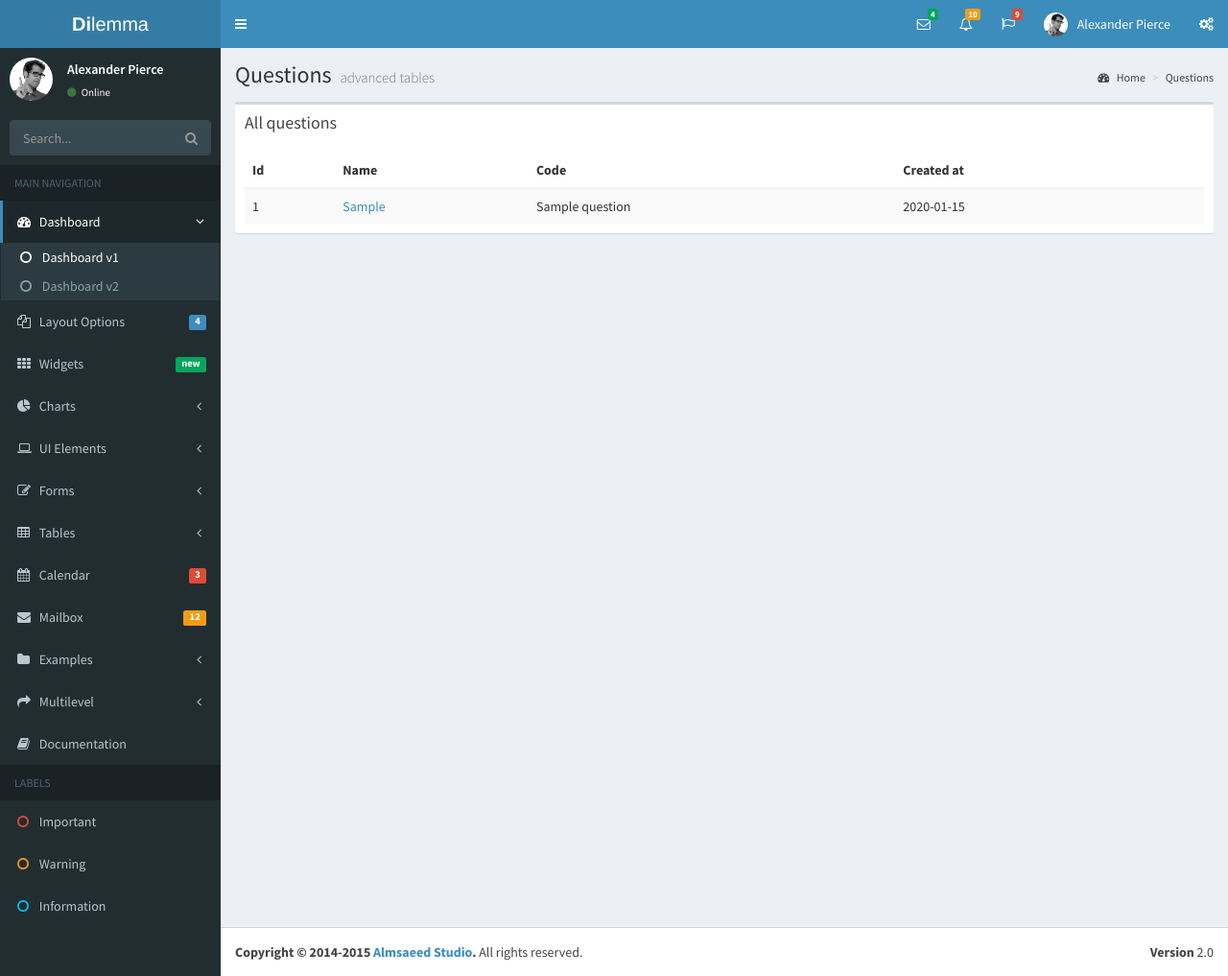
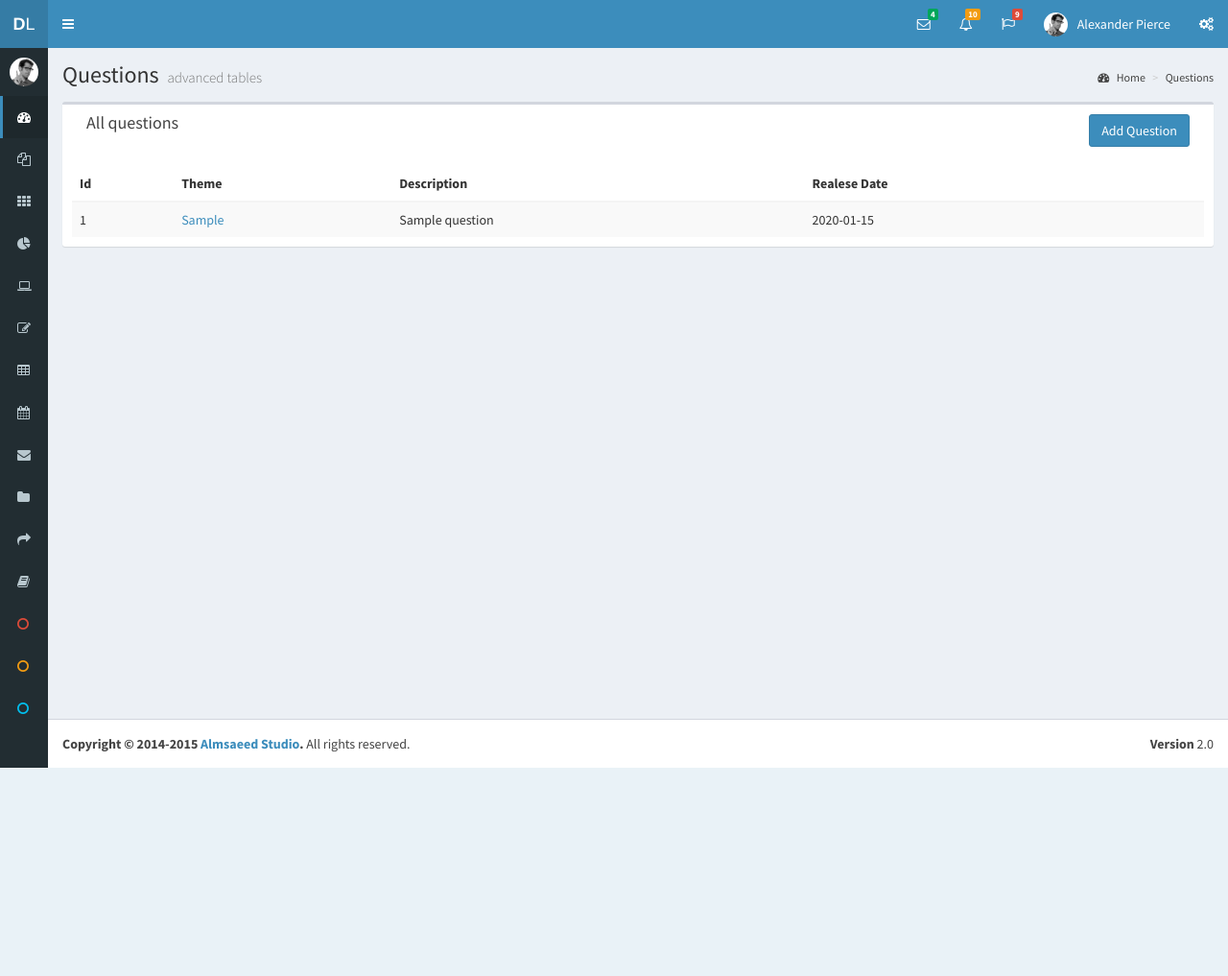
Before and after one commit to zekaroz/Dilemma, a Laravel app: page /questions in a window 1280 px wide. Shown: the whole page at 96% size. After the commit the page ends 800 px from the top, so only its background shows below. Run offline with Laravel 8, Linux system fonts and the light colour scheme; tables that the repository leaves empty hold one stand-in row (values such as "Sample post"); settings files or empty folders that the repository lacks are supplied; some libraries are stand-ins or nearby versions.

Commit message:
Agora é possível criar e editar questões (apenas tema e descrição). Já é possível visualizar as opções de cada questão.

```diff
--- a/app/Http/Controllers/QuestionsController.php
+++ b/app/Http/Controllers/QuestionsController.php
@@ -6,6 +6,7 @@ use Illuminate\Http\Request;
 
 use App\Http\Requests;
 use App\Question;
+use App\QuestionOption;
 
 class QuestionsController extends Controller
 {
@@ -27,7 +28,7 @@ class QuestionsController extends Controller
      */
     public function create()
     {
-        //
+        return view('questions\create');
     }
 
     /**
@@ -38,7 +39,16 @@ class QuestionsController extends Controller
      */
     public function store(Request $request)
     {
-        //
+          $question = new Question([
+            'theme'=>$request->get('theme'),
+            'question'=>$request->get('question'),
+          ]);
+
+          // this automatically applies the user id for
+          //the relations ship
+          $question->save();
+
+          return redirect('/questions/'.$question->id.'/edit');
     }
 
     /**
@@ -49,7 +59,6 @@ class QuestionsController extends Controller
      */
     public function show($id)
     {
-        //
     }
 
     /**
@@ -60,7 +69,11 @@ class QuestionsController extends Controller
      */
     public function edit($question)
     {
-          return view('questions.edit')->with(compact('question'));
+          $question_options = $question->options;
+
+          return view('questions.edit')
+                  ->with(compact('question'))
+                  ->with(compact('question_options'));
     }
 
     /**
@@ -72,7 +85,14 @@ class QuestionsController extends Controller
      */
     public function update(Request $request, $id)
     {
-        //
+        $question = Question::findOrFail($id);
+
+        $question->update([
+                'theme'=>$request->get('theme'),
+                'question'=>$request->get('question')
+            ]);
+
+         return redirect('questions');
     }
 
     /**
--- a/app/Http/routes.php
+++ b/app/Http/routes.php
@@ -15,9 +15,9 @@ Route::get('/', function () {
     return view('welcome');
 });
 
-Route::get('/questions', 'QuestionsController@index');
+Route::get('/questions/{question}/edit', 'QuestionsController@edit');
 
-Route::get('/questions/{question}/edit', 'QuestionsController@edit');
+Route::resource('questions', 'QuestionsController');
 
 /*
 |--------------------------------------------------------------------------
--- a/app/Question.php
+++ b/app/Question.php
@@ -6,5 +6,13 @@ use Illuminate\Database\Eloquent\Model;
 
 class Question extends Model
 {
-    //
+
+      protected $fillable =  [
+        'theme',
+        'question'
+          ];
+
+      public function options(){
+          return  $this->hasMany('App\QuestionOption', 'question_id', 'id');
+      }
 }
--- a/resources/views/layout/app.blade.php
+++ b/resources/views/layout/app.blade.php
@@ -27,7 +27,7 @@
         <script src="https://oss.maxcdn.com/respond/1.4.2/respond.min.js"></script>
     <![endif]-->
   </head>
-  <body class="hold-transition skin-blue sidebar-mini">
+  <body class="hold-transition skin-blue sidebar-collapse sidebar-mini">
         <div class="wrapper">
             @include('layout.header')
             @include('layout.sidebar')
--- a/resources/views/layout/sidebar.blade.php
+++ b/resources/views/layout/sidebar.blade.php
@@ -26,10 +26,10 @@
             <li class="header">MAIN NAVIGATION</li>
             <li class="active treeview">
               <a href="#">
-                <i class="fa fa-dashboard"></i> <span>Dashboard</span> <i class="fa fa-angle-left pull-right"></i>
+                <i class="fa fa-dashboard"></i> <span>Questions</span> <i class="fa fa-angle-left pull-right"></i>
               </a>
               <ul class="treeview-menu">
-                <li class="active"><a href="index.html"><i class="fa fa-circle-o"></i> Dashboard v1</a></li>
+                <li class="active"><a href="/questions"><i class="fa fa-circle-o"></i> Questions</a></li>
                 <li><a href="index2.html"><i class="fa fa-circle-o"></i> Dashboard v2</a></li>
               </ul>
             </li>
@@ -40,14 +40,14 @@
                 <span class="label label-primary pull-right">4</span>
               </a>
               <ul class="treeview-menu">
-                <li><a href="pages/layout/top-nav.html"><i class="fa fa-circle-o"></i> Top Navigation</a></li>
-                <li><a href="pages/layout/boxed.html"><i class="fa fa-circle-o"></i> Boxed</a></li>
-                <li><a href="pages/layout/fixed.html"><i class="fa fa-circle-o"></i> Fixed</a></li>
-                <li><a href="pages/layout/collapsed-sidebar.html"><i class="fa fa-circle-o"></i> Collapsed Sidebar</a></li>
+                <li><a href="/pages/layout/top-nav.html"><i class="fa fa-circle-o"></i> Top Navigation</a></li>
+                <li><a href="/pages/layout/boxed.html"><i class="fa fa-circle-o"></i> Boxed</a></li>
+                <li><a href="/pages/layout/fixed.html"><i class="fa fa-circle-o"></i> Fixed</a></li>
+                <li><a href="/pages/layout/collapsed-sidebar.html"><i class="fa fa-circle-o"></i> Collapsed Sidebar</a></li>
               </ul>
             </li>
             <li>
-              <a href="pages/widgets.html">
+              <a href="/pages/widgets.html">
                 <i class="fa fa-th"></i> <span>Widgets</span> <small class="label pull-right bg-green">new</small>
               </a>
             </li>
@@ -58,10 +58,10 @@
                 <i class="fa fa-angle-left pull-right"></i>
               </a>
               <ul class="treeview-menu">
-                <li><a href="pages/charts/chartjs.html"><i class="fa fa-circle-o"></i> ChartJS</a></li>
-                <li><a href="pages/charts/morris.html"><i class="fa fa-circle-o"></i> Morris</a></li>
-                <li><a href="pages/charts/flot.html"><i class="fa fa-circle-o"></i> Flot</a></li>
-                <li><a href="pages/charts/inline.html"><i class="fa fa-circle-o"></i> Inline charts</a></li>
+                <li><a href="/pages/charts/chartjs.html"><i class="fa fa-circle-o"></i> ChartJS</a></li>
+                <li><a href="/pages/charts/morris.html"><i class="fa fa-circle-o"></i> Morris</a></li>
+                <li><a href="/pages/charts/flot.html"><i class="fa fa-circle-o"></i> Flot</a></li>
+                <li><a href="/pages/charts/inline.html"><i class="fa fa-circle-o"></i> Inline charts</a></li>
               </ul>
             </li>
             <li class="treeview">
@@ -71,12 +71,12 @@
                 <i class="fa fa-angle-left pull-right"></i>
               </a>
               <ul class="treeview-menu">
-                <li><a href="pages/UI/general.html"><i class="fa fa-circle-o"></i> General</a></li>
-                <li><a href="pages/UI/icons.html"><i class="fa fa-circle-o"></i> Icons</a></li>
-                <li><a href="pages/UI/buttons.html"><i class="fa fa-circle-o"></i> Buttons</a></li>
-                <li><a href="pages/UI/sliders.html"><i class="fa fa-circle-o"></i> Sliders</a></li>
-                <li><a href="pages/UI/timeline.html"><i class="fa fa-circle-o"></i> Timeline</a></li>
-                <li><a href="pages/UI/modals.html"><i class="fa fa-circle-o"></i> Modals</a></li>
+                <li><a href="/pages/UI/general.html"><i class="fa fa-circle-o"></i> General</a></li>
+                <li><a href="/pages/UI/icons.html"><i class="fa fa-circle-o"></i> Icons</a></li>
+                <li><a href="/pages/UI/buttons.html"><i class="fa fa-circle-o"></i> Buttons</a></li>
+                <li><a href="/pages/UI/sliders.html"><i class="fa fa-circle-o"></i> Sliders</a></li>
+                <li><a href="/pages/UI/timeline.html"><i class="fa fa-circle-o"></i> Timeline</a></li>
+                <li><a href="/pages/UI/modals.html"><i class="fa fa-circle-o"></i> Modals</a></li>
               </ul>
             </li>
             <li class="treeview">
@@ -85,9 +85,9 @@
                 <i class="fa fa-angle-left pull-right"></i>
               </a>
               <ul class="treeview-menu">
-                <li><a href="pages/forms/general.html"><i class="fa fa-circle-o"></i> General Elements</a></li>
-                <li><a href="pages/forms/advanced.html"><i class="fa fa-circle-o"></i> Advanced Elements</a></li>
-                <li><a href="pages/forms/editors.html"><i class="fa fa-circle-o"></i> Editors</a></li>
+                <li><a href="/pages/forms/general.html"><i class="fa fa-circle-o"></i> General Elements</a></li>
+                <li><a href="/pages/forms/advanced.html"><i class="fa fa-circle-o"></i> Advanced Elements</a></li>
+                <li><a href="/pages/forms/editors.html"><i class="fa fa-circle-o"></i> Editors</a></li>
               </ul>
             </li>
             <li class="treeview">
@@ -96,18 +96,18 @@
                 <i class="fa fa-angle-left pull-right"></i>
               </a>
               <ul class="treeview-menu">
-                <li><a href="pages/tables/simple.html"><i class="fa fa-circle-o"></i> Simple tables</a></li>
-                <li><a href="pages/tables/data.html"><i class="fa fa-circle-o"></i> Data tables</a></li>
+                <li><a href="/pages/tables/simple.html"><i class="fa fa-circle-o"></i> Simple tables</a></li>
+                <li><a href="/pages/tables/data.html"><i class="fa fa-circle-o"></i> Data tables</a></li>
               </ul>
             </li>
             <li>
-              <a href="pages/calendar.html">
+              <a href="/pages/calendar.html">
                 <i class="fa fa-calendar"></i> <span>Calendar</span>
                 <small class="label pull-right bg-red">3</small>
               </a>
             </li>
             <li>
-              <a href="pages/mailbox/mailbox.html">
+              <a href="/pages/mailbox/mailbox.html">
                 <i class="fa fa-envelope"></i> <span>Mailbox</span>
                 <small class="label pull-right bg-yellow">12</small>
               </a>
@@ -118,14 +118,14 @@
                 <i class="fa fa-angle-left pull-right"></i>
               </a>
               <ul class="treeview-menu">
-                <li><a href="pages/examples/invoice.html"><i class="fa fa-circle-o"></i> Invoice</a></li>
-                <li><a href="pages/examples/profile.html"><i class="fa fa-circle-o"></i> Profile</a></li>
-                <li><a href="pages/examples/login.html"><i class="fa fa-circle-o"></i> Login</a></li>
-                <li><a href="pages/examples/register.html"><i class="fa fa-circle-o"></i> Register</a></li>
-                <li><a href="pages/examples/lockscreen.html"><i class="fa fa-circle-o"></i> Lockscreen</a></li>
-                <li><a href="pages/examples/404.html"><i class="fa fa-circle-o"></i> 404 Error</a></li>
-                <li><a href="pages/examples/500.html"><i class="fa fa-circle-o"></i> 500 Error</a></li>
-                <li><a href="pages/examples/blank.html"><i class="fa fa-circle-o"></i> Blank Page</a></li>
+                <li><a href="/pages/examples/invoice.html"><i class="fa fa-circle-o"></i> Invoice</a></li>
+                <li><a href="/pages/examples/profile.html"><i class="fa fa-circle-o"></i> Profile</a></li>
+                <li><a href="/pages/examples/login.html"><i class="fa fa-circle-o"></i> Login</a></li>
+                <li><a href="/pages/examples/register.html"><i class="fa fa-circle-o"></i> Register</a></li>
+                <li><a href="/pages/examples/lockscreen.html"><i class="fa fa-circle-o"></i> Lockscreen</a></li>
+                <li><a href="/pages/examples/404.html"><i class="fa fa-circle-o"></i> 404 Error</a></li>
+                <li><a href="/pages/examples/500.html"><i class="fa fa-circle-o"></i> 500 Error</a></li>
+                <li><a href="/pages/examples/blank.html"><i class="fa fa-circle-o"></i> Blank Page</a></li>
               </ul>
             </li>
             <li class="treeview">
--- a/resources/views/questions/_form.blade.php
+++ b/resources/views/questions/_form.blade.php
@@ -1,10 +1,10 @@
 <div class='form-group'>
-        {!! Form::label('Name' ) !!}
+        {!! Form::label('Theme' ) !!}
         {!! Form::text('theme' , null , ['class' => 'form-control']) !!}
     </div>
     <div class='form-group'>
-        {!! Form::label('Code' ) !!}
-        {!! Form::textarea('question' , null , ['class' => 'form-control']) !!}
+        {!! Form::label('Question Description' ) !!}
+        {!! Form::textarea('question' , null , ['class' => 'form-control', 'rows' => '3']) !!}
     </div>
     <div class='form-group'>
         {!! Form::submit($submitButtonText ,  ['class' => 'btn btn-primary']) !!}
--- a/resources/views/questions/index.blade.php
+++ b/resources/views/questions/index.blade.php
@@ -15,15 +15,24 @@
 
 <div class="box">
   <div class="box-header">
-    <h3 class="box-title">All questions</h3>
+    <div class="col-lg-11">
+       <h3 class="box-title">
+             All questions
+       </h3>
+    </div>
+    <div class="col-lg-1">
+       <div style="float:right;">
+         <a name="add" href="questions/create" class="btn btn-block btn-primary">Add Question</a>
+       </div>
+    </div>
   </div><!-- /.box-header -->
   <div class="box-body">
     <table class="table table-striped search-table">
         <thead>
         <th> Id </th>
-        <th> Name </th>
-        <th> Code </th>
-        <th> Created at </th>
+        <th> Theme </th>
+        <th> Description </th>
+        <th> Realese Date </th>
         <th></th>
         </thead>
     <tbody>
```
Also changed, not shown: resources/views/questions/create.blade.php (added, +26 -0 lines), resources/views/questions/edit.blade.php (+52 -2 lines), database/migrations/2016_03_14_231720_create_user_answers_table.php, public/dist/js/app.js (line endings or trailing spaces).
